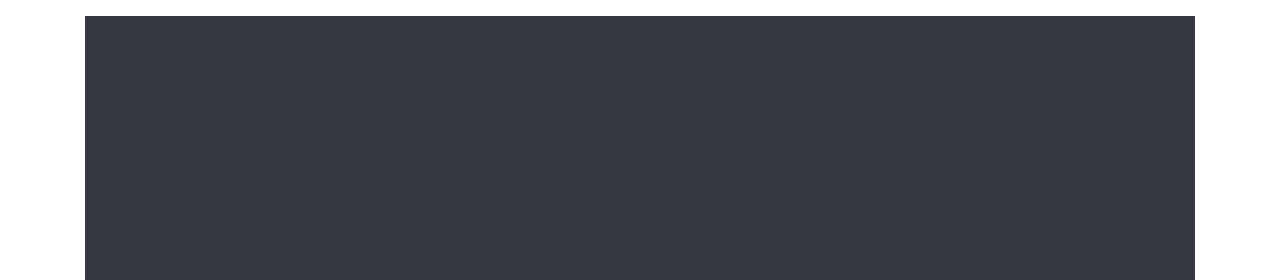
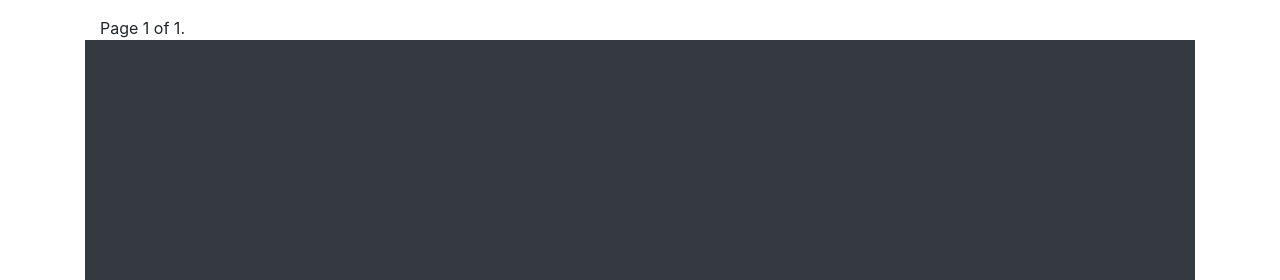
Before and after one commit to NivSoft/transpy, a Django app: page /licitacao/ in a window 1280 px wide. Shown: the part 287-567 px from the top of the page. Run offline with Django 3.2, Linux system fonts and the light colour scheme; tables that the repository leaves empty hold one stand-in row (values such as "Sample post"); some libraries are stand-ins or nearby versions.

Commit message:
Atualização

```diff
--- a/templates/licitacao/home.html
+++ b/templates/licitacao/home.html
@@ -38,8 +38,28 @@
   {% endfor %}
   </tbody>
 </table>
-    {% for page in contacts %}
-    <li>{{ page }}</li>
-    {% endfor %}
+{% for contact in contacts %}
+    {# Each "contact" is a Contact model object. #}
+    {{ contact.full_name|upper }}<br />
+    ...
+{% endfor %}
+
+<div class="pagination">
+    <span class="step-links">
+        {% if contacts.has_previous %}
+            <a href="?page=1">&laquo; first</a>
+            <a href="?page={{ contacts.previous_page_number }}">previous</a>
+        {% endif %}
+
+        <span class="current">
+            Page {{ contacts.number }} of {{ contacts.paginator.num_pages }}.
+        </span>
+
+        {% if contacts.has_next %}
+            <a href="?page={{ contacts.next_page_number }}">next</a>
+            <a href="?page={{ contacts.paginator.num_pages }}">last &raquo;</a>
+        {% endif %}
+    </span>
+</div>
 {% endblock %}
 </div>
```
